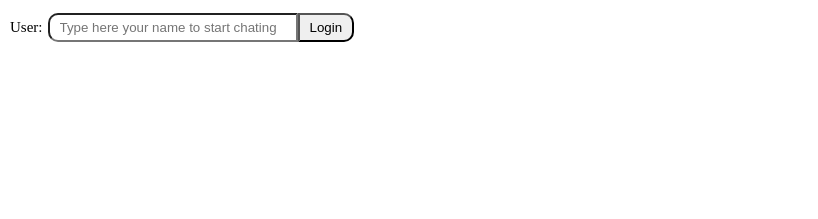
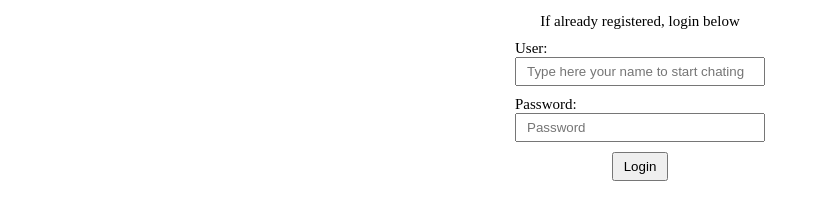
Before and after one commit to ArthurFAmaral95/LiveChat, a website: page index.html in a window 1280 px wide. Shown: the part 47-266 px from the top of the page, without its empty margins (0-818 px from the left). Drawn offline with nearby package versions, Linux system fonts and the light colour scheme; no server answers.

Commit message:
login form

```diff
--- a/index.html
+++ b/index.html
@@ -15,14 +15,27 @@
       <h1>Chat</h1>
     </header>
     <main>
-      <form class="user-form">
-        <label for="user">User:</label>
-        <input
-          type="text"
-          id="user"
-          name="user"
-          placeholder="Type here your name to start chating"
-        />
+      <form class="login-form">
+        <legend>If already registered, login below</legend>
+        <div>
+          <label for="user-login">User:</label>
+          <input
+            type="text"
+            id="user-login"
+            name="user-login"
+            placeholder="Type here your name to start chating"
+            required
+          />
+        </div>
+        <div>
+          <label for="password-login">Password:</label>
+          <input
+            type="password"
+            id="password-login"
+            placeholder="Password"
+            required
+          />
+        </div>
         <button>Login</button>
       </form>
       <section class="chat-box hidden"></section>
--- a/web/form.js
+++ b/web/form.js
@@ -1,5 +1,5 @@
-const userForm = document.querySelector('.user-form')
-const userInput = document.querySelector('input#user')
+const loginForm = document.querySelector('.login-form')
+const userInput = document.querySelector('input#user-login')
 
 const chatBox = document.querySelector('.chat-box')
 const messageForm = document.querySelector('.message-form')
@@ -44,9 +44,9 @@ function loginUser(e) {
 
     chatBox.classList.remove('hidden')
     footer.classList.remove('hidden')
-    userForm.classList.add('hidden')
+    loginForm.classList.add('hidden')
 
-    userForm.reset()
+    loginForm.reset()
   }
 }
 
@@ -77,7 +77,7 @@ socket.on('chat message', msg => {
   chatBox.scrollTo(0, chatBox.scrollHeight)
 })
 
-userForm.addEventListener('submit', loginUser)
+loginForm.addEventListener('submit', loginUser)
 
 messageInput.addEventListener('keydown', e => {
   if (e.key === 'Enter' && !e.shiftKey) {
--- a/web/styles/chat.css
+++ b/web/styles/chat.css
@@ -46,18 +46,28 @@ h1 {
   font-size: 3rem;
 }
 
-.user-form {
+legend {
+  font-size: 1.5rem;
+}
+
+.login-form {
   display: flex;
+  flex-direction: column;
   align-items: center;
+
+  gap: 1rem;
   width: 100%;
 }
 
-.user-form label {
+.login-form label {
   font-size: 1.5rem;
   margin-right: 0.5rem;
+
+  display: block;
+  width: 10rem;
 }
 
-.user-form input {
+.login-form input {
   width: 25rem;
 }
 
@@ -130,11 +140,13 @@ h1 {
 }
 
 textarea,
-.user-form input {
+input {
+  padding: 0.5rem 1rem;
+}
+
+textarea {
   border-top-left-radius: 1rem;
   border-bottom-left-radius: 1rem;
-
-  padding: 0.5rem 1rem;
 
   height: 100%;
 }
@@ -142,10 +154,12 @@ textarea,
 button {
   cursor: pointer;
 
+  padding: 0.5rem 1rem;
+}
+
+.message-form button {
   border-top-right-radius: 1rem;
   border-bottom-right-radius: 1rem;
-
-  padding: 0.5rem 1rem;
 }
 
 .hidden {
```
